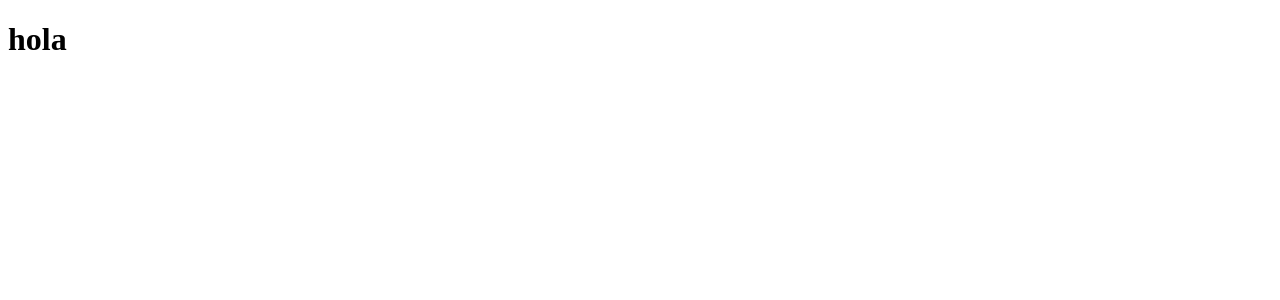
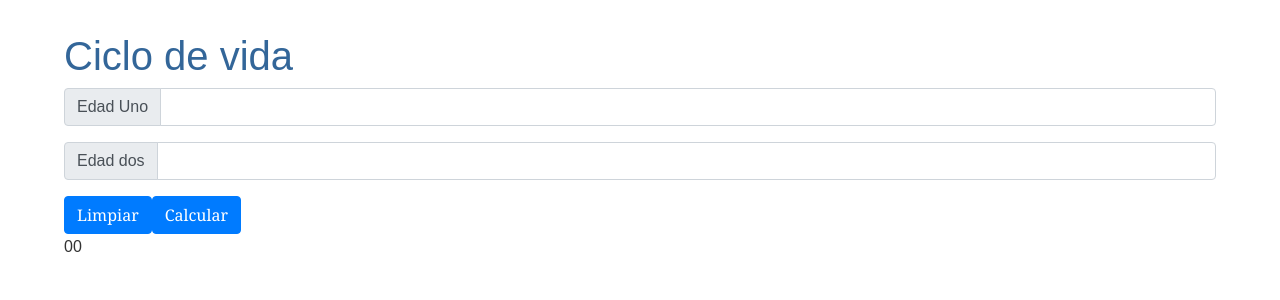
Before and after one commit to rocioburgos/testHeroku, an Angular app: page / in a window 1280 px wide. Shown: the top 300 px of the page. Built offline with nearby package versions, Linux system fonts and the light colour scheme.

Commit message:
ejercicio

```diff
--- /dev/null
+++ b/src/app/app-routing.module.ts
@@ -0,0 +1,10 @@
+import { NgModule } from '@angular/core';
+import { Routes, RouterModule } from '@angular/router';
+
+const routes: Routes = [];
+
+@NgModule({
+  imports: [RouterModule.forRoot(routes)],
+  exports: [RouterModule]
+})
+export class AppRoutingModule { }
--- a/src/app/app.component.html
+++ b/src/app/app.component.html
@@ -1 +1,45 @@
-<h1>hola</h1>
+<!doctype html>
+<html lang="en">
+<head>
+  <meta charset="utf-8">
+  <title>Ciclo de vida</title>
+  <base href="/">
+  <meta name="viewport" content="width=device-width, initial-scale=1">
+  <link rel="icon" type="image/x-icon" href="favicon.ico">
+
+
+
+</head>
+<body>
+
+
+<h1>{{titulo}}</h1>
+
+<form >
+<div class="input-group mb-3">
+  <div class="input-group-prepend">
+    <span class="input-group-text" id="basic-addon1">Edad Uno</span>
+  </div>
+  <input type="number" class="form-control"aria-describedby="basic-addon1" name="uno" #uno>
+</div>
+
+<div class="input-group mb-3">
+  <div class="input-group-prepend">
+    <span class="input-group-text" id="basic-addon1">Edad dos</span>
+  </div>
+  <input type="number" class="form-control"aria-describedby="basic-addon1" name="dos" #dos>
+</div>
+
+  <button  (click) = "Limpiar()" class="btn btn-primary" type="reset">Limpiar</button>
+  <button (click)="Calcular(uno.value, dos.value)" class="btn btn-primary" >Calcular</button>
+
+ </form>
+
+<label for="">
+  {{promedio }}
+</label>
+
+<label for="">{{suma}}</label>
+
+
+</body>
--- a/src/app/app.component.ts
+++ b/src/app/app.component.ts
@@ -1,10 +1,34 @@
-import { Component } from '@angular/core';
+import { Component, ɵConsole    } from '@angular/core';
+import { unsupported } from '@angular/compiler/src/render3/view/util';
 
 @Component({
   selector: 'app-root',
   templateUrl: './app.component.html',
   styleUrls: ['./app.component.css']
 })
-export class AppComponent {
-  title = 'pruebaHeroku';
+export class AppComponent    {
+  titulo:string = 'Ciclo de vida';
+   promedio:number =0;
+   suma :number =0;
+   uno;
+   dos;
+  constructor(){}
+
+   Limpiar(){
+     this.uno='';
+     this.dos='';
+   }
+
+  Calcular( uno:number, dos:number ){
+
+    uno = parseInt(''+uno);
+    dos = parseInt(''+dos);
+
+    this.suma = uno + dos;
+    this.promedio = (uno + dos )/2;
+
+    //console.log(uno *2);
+    console.log(typeof(parseInt( ''+dos) ) , typeof(uno), uno);
+    console.log(typeof(parseInt( ''+dos) ) , typeof(dos), dos);
+  }
 }
--- a/src/index.html
+++ b/src/index.html
@@ -2,10 +2,21 @@
 <html lang="en">
 <head>
   <meta charset="utf-8">
-  <title>asda</title>
+  <title>Ciclo de vida</title>
   <base href="/">
-  <meta name="viewport" content="width=device-width, initial-scale=1">
-  <!--link rel="icon" type="image/x-icon" href="favicon.ico"-->
+  <meta name="viewport" content="width=device-width, initial-scale=1,  shrink-to-fit=no">
+  <link rel="icon" type="image/x-icon" href="favicon.ico">
+
+  <!-- Bootstrap CSS -->
+  <link rel="stylesheet" href="https://stackpath.bootstrapcdn.com/bootstrap/4.5.2/css/bootstrap.min.css" integrity="sha384-JcKb8q3iqJ61gNV9KGb8thSsNjpSL0n8PARn9HuZOnIxN0hoP+VmmDGMN5t9UJ0Z" crossorigin="anonymous">
+
+  <!-- Optional JavaScript -->
+    <!-- jQuery first, then Popper.js, then Bootstrap JS -->
+    <script src="https://code.jquery.com/jquery-3.5.1.slim.min.js" integrity="sha384-DfXdz2htPH0lsSSs5nCTpuj/zy4C+OGpamoFVy38MVBnE+IbbVYUew+OrCXaRkfj" crossorigin="anonymous"></script>
+    <script src="https://cdn.jsdelivr.net/npm/popper.js@1.16.1/dist/umd/popper.min.js" integrity="sha384-9/reFTGAW83EW2RDu2S0VKaIzap3H66lZH81PoYlFhbGU+6BZp6G7niu735Sk7lN" crossorigin="anonymous"></script>
+    <script src="https://stackpath.bootstrapcdn.com/bootstrap/4.5.2/js/bootstrap.min.js" integrity="sha384-B4gt1jrGC7Jh4AgTPSdUtOBvfO8shuf57BaghqFfPlYxofvL8/KUEfYiJOMMV+rV" crossorigin="anonymous"></script>
+
+
 </head>
 <body>
   <app-root></app-root>
--- a/src/styles.css
+++ b/src/styles.css
@@ -1 +1,23 @@
 /* You can add global styles to this file, and also import other style files */
+/* Application-wide Styles */
+h1 {
+    color: #369;
+    font-family: Arial, Helvetica, sans-serif;
+    font-size: 250%;
+  }
+  h2, h3 {
+    color: #444;
+    font-family: Arial, Helvetica, sans-serif;
+    font-weight: lighter;
+  }
+  body {
+    margin: 2em;
+  }
+  body, input[type="text"], button {
+    color: #333;
+    font-family: Cambria, Georgia;
+  }
+  /* everywhere else */
+  * {
+    font-family: Arial, Helvetica, sans-serif;
+  }
```
Also changed, not shown: src/app/app.module.ts (+4 -8 lines), 1 other file (tests, documents, lock files or other folders).
